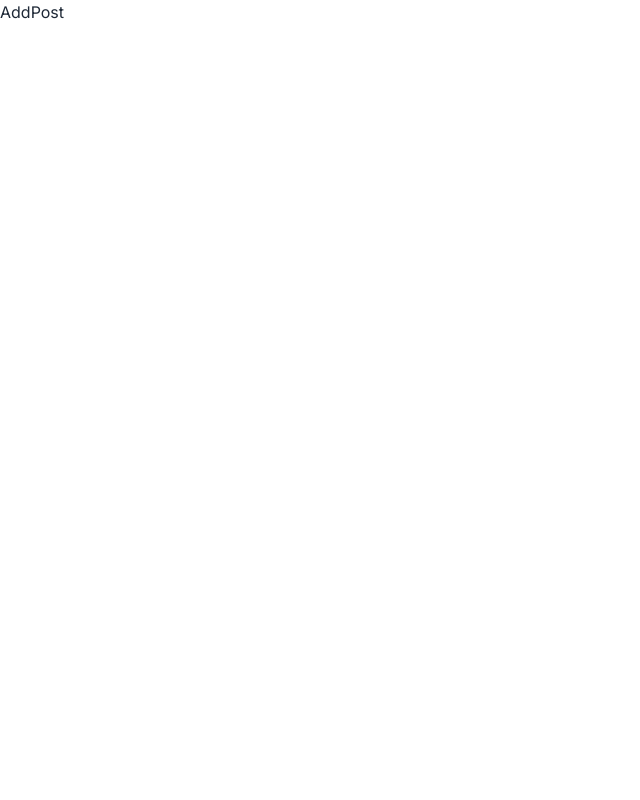
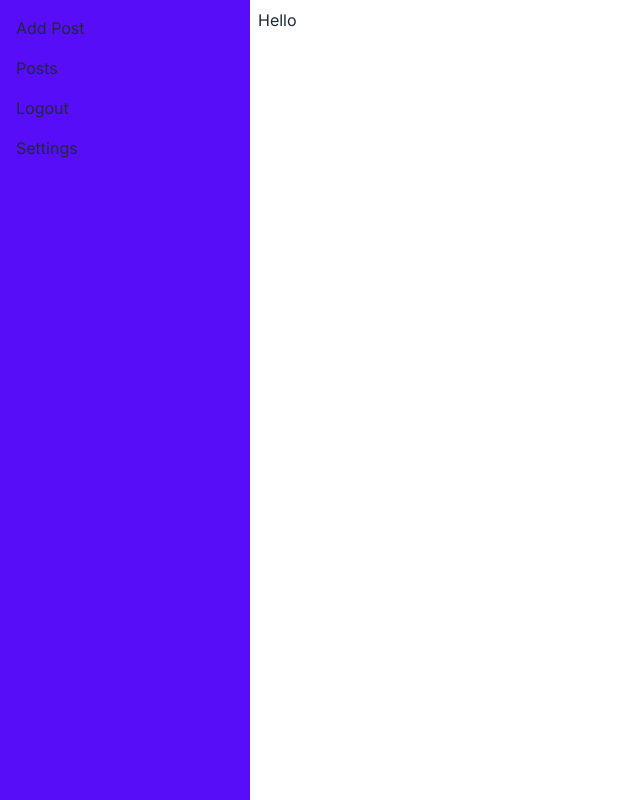
Before and after one commit to RohitSignIn/sparrownews-nextjs, a Next.js app: page /admin/add-post in a window 1280 px wide. Shown: the whole page, without its empty margins (0-640 px from the left). Built offline with nearby package versions, Linux system fonts and the light colour scheme.

Commit message:
Little change in admin UI

```diff
--- a/src/Layout/AdminLayout.tsx
+++ b/src/Layout/AdminLayout.tsx
@@ -4,7 +4,7 @@ import React from "react";
 
 function AdminLayout({ children }: { children: React.ReactNode }) {
   return (
-    <div className='w-full h-full'>
+    <div className='w-full h-screen'>
       <div className='flex flex-row w-full h-full justify-center items-center'>
         <Sidebar />
         <div id='main' className='flex-1 p-2 w-full h-full'>
--- a/src/app/admin/add-post/page.tsx
+++ b/src/app/admin/add-post/page.tsx
@@ -1,5 +1,7 @@
+import AdminLayout from "@/Layout/AdminLayout";
+
 function AddPost() {
-  return <div>AddPost</div>;
+  return <AdminLayout>Hello</AdminLayout>;
 }
 
 export default AddPost;
--- a/src/app/admin/page.tsx
+++ b/src/app/admin/page.tsx
@@ -4,9 +4,7 @@ import React from "react";
 function Admin() {
   return (
     <>
-      <div className='w-full h-screen'>
-        <AdminLayout>Hello</AdminLayout>
-      </div>
+      <AdminLayout>Hello</AdminLayout>
     </>
   );
 }
```
